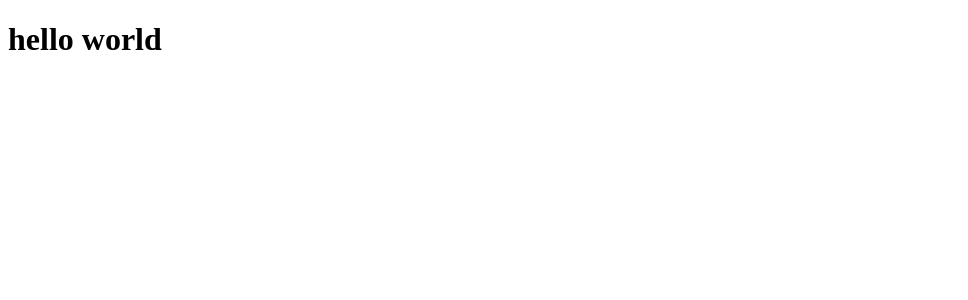
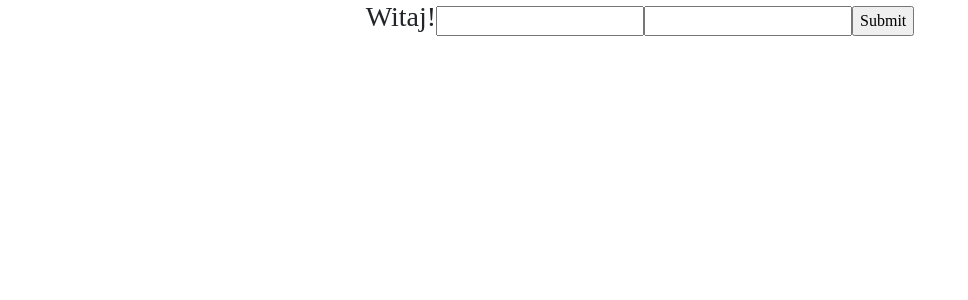
Before and after one commit to jacobKl/bite-frontend, a React (Create React App) app: page / in a window 1280 px wide. Shown: the top 300 px of the page, without its empty margins (0-968 px from the left). Built offline with nearby package versions, Linux system fonts and the light colour scheme.

Commit message:
HOCs, basic screens, packages

```diff
--- a/package.json
+++ b/package.json
@@ -6,6 +6,7 @@
     "@testing-library/jest-dom": "^5.16.5",
     "@testing-library/react": "^13.4.0",
     "@testing-library/user-event": "^13.5.0",
+    "bootstrap": "^5.2.3",
     "react": "^18.2.0",
     "react-dom": "^18.2.0",
     "react-router-dom": "^6.6.2",
--- a/src/App.js
+++ b/src/App.js
@@ -1,10 +1,16 @@
+import TrainerScreen from "./screens/TrainerScreen";
+import 'bootstrap/dist/css/bootstrap.css';
+import WithContext from "./hoc/WithContext";
+import LoginScreen from "./screens/LoginScreen/LoginScreen";
+import './App.scss';
 
-function App() {
+function App({state, dispatch}) {
+  console.log(state)
   return (
     <div className="App">
-      <h1>hello world</h1>
+      <LoginScreen/>
     </div>
   );
 }
 
-export default App;
+export default WithContext(App);
--- /dev/null
+++ b/src/App.scss
@@ -0,0 +1,6 @@
+@import url('https://fonts.googleapis.com/css2?family=Karma:wght@300;400;500;600;700&display=swap');
+
+body {
+    font-family: 'Karma !important';
+
+}
--- /dev/null
+++ b/src/components/TrainerHeader/TrainerHeader.js
@@ -0,0 +1,9 @@
+import React from 'react'
+
+function TrainerHeader() {
+  return (
+    <header>Header</header>
+  )
+}
+
+export default TrainerHeader
--- /dev/null
+++ b/src/context/AppContext.js
@@ -0,0 +1,16 @@
+import React, { useReducer } from 'react'
+import { initialState, reducer } from './reducer';
+
+export const AppContext = React.createContext();
+
+function AppContextProvider({children}) {
+  const [state, dispatch] = useReducer(reducer, initialState);
+
+  return (
+    <AppContext.Provider value={{state, dispatch}}>
+        {children}
+    </AppContext.Provider>
+  )
+}
+
+export default AppContextProvider;
--- /dev/null
+++ b/src/context/reducer.js
@@ -0,0 +1,14 @@
+export const initialState = {
+    userRole: 'xd',
+    coursesList: ''
+}
+
+export const reducer = (state, payload) => {
+    const { action } = payload;
+
+    switch(action) {
+        default:
+            console.log('THIS ACTION IS NOT SPECIFIED.')
+            return state;
+    }
+}
--- /dev/null
+++ b/src/hoc/WithContext.js
@@ -0,0 +1,11 @@
+import React, { useContext } from 'react'
+import { AppContext } from '../context/AppContext';
+
+function WithContext(Component) {
+    return function ContextRenderer () {
+    const { state, dispatch } = useContext(AppContext);
+    return <Component state={state} dispatch={dispatch} />
+  }
+}
+
+export default WithContext
--- /dev/null
+++ b/src/hoc/WithTrainerLayout.js
@@ -0,0 +1,15 @@
+import React from 'react'
+import Header from '../components/TrainerHeader/TrainerHeader'
+
+function WithTrainerLayout(Component) {
+  return function () {
+    return (
+      <>
+          <Header />
+          <Component />
+      </>
+    )
+  }
+}
+
+export default WithTrainerLayout
--- a/src/index.js
+++ b/src/index.js
@@ -2,11 +2,14 @@ import React from 'react';
 import ReactDOM from 'react-dom/client';
 import App from './App';
 import reportWebVitals from './reportWebVitals';
+import AppContextProvider from './context/AppContext';
 
 const root = ReactDOM.createRoot(document.getElementById('root'));
 root.render(
   <React.StrictMode>
-    <App />
+    <AppContextProvider>
+      <App></App>
+    </AppContextProvider>
   </React.StrictMode>
 );
 
--- /dev/null
+++ b/src/screens/LoginScreen/LoginScreen.js
@@ -0,0 +1,16 @@
+import React from 'react'
+
+function LoginScreen() {
+  return (
+    <main className="w-100 h-100 d-flex align-items-center justify-content-center">
+        <h3>Witaj!</h3>
+        <form>
+            <input name="username" />
+            <input name="password" type="password" />
+            <input type="submit" />
+        </form>
+    </main>
+  )
+}
+
+export default LoginScreen
--- /dev/null
+++ b/src/screens/TrainerScreen.js
@@ -0,0 +1,10 @@
+import React from 'react'
+import WithTrainerLayout from '../hoc/WithTrainerLayout';
+
+function TrainerScreen() {
+  return (
+    <div>TrainerScreen</div>
+  )
+}
+
+export default WithTrainerLayout(TrainerScreen);
```
Also changed, not shown: src/screens/RegisterScreen/RegisterScreen.js (added, +16 -0 lines), 1 other file (tests, documents, lock files or other folders).
